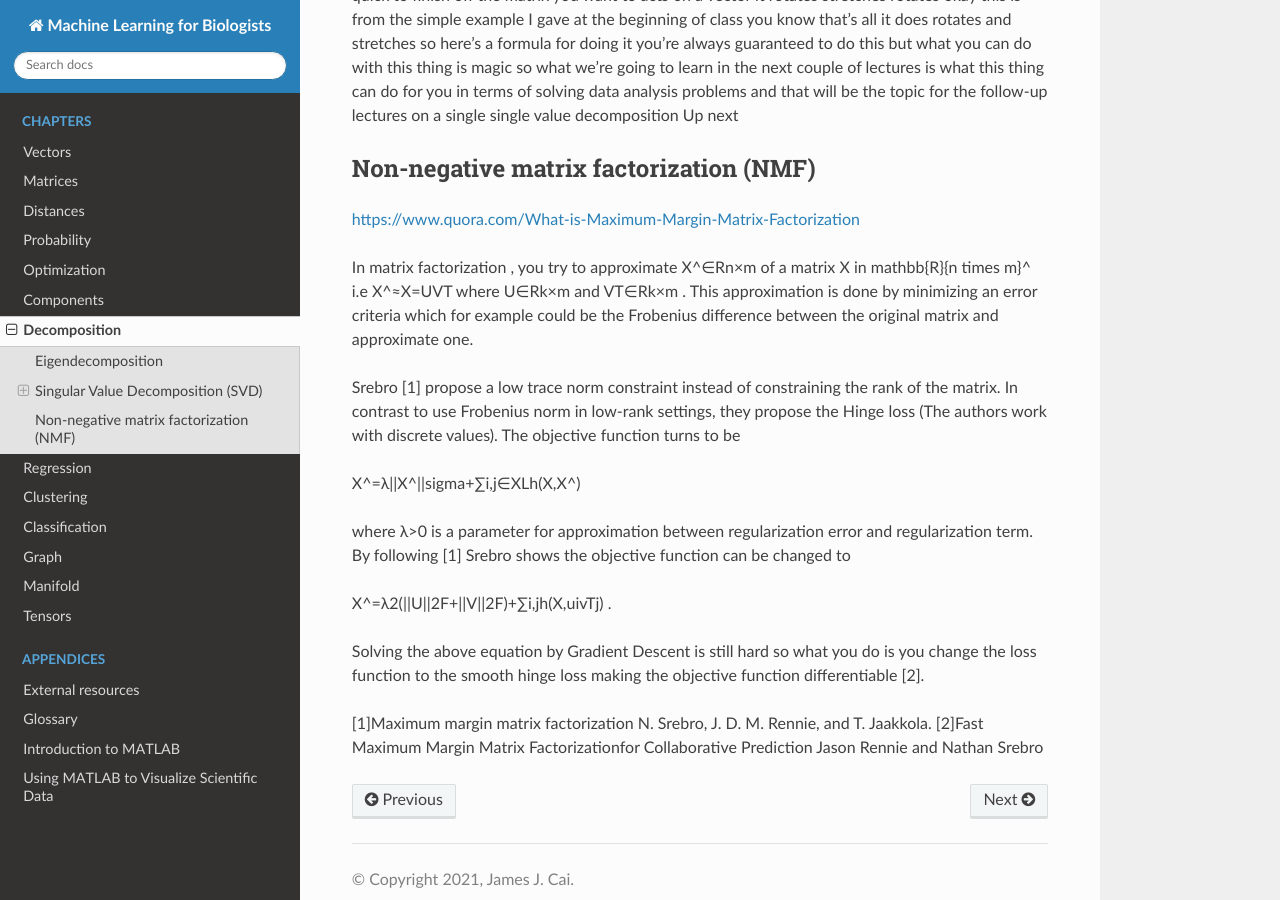
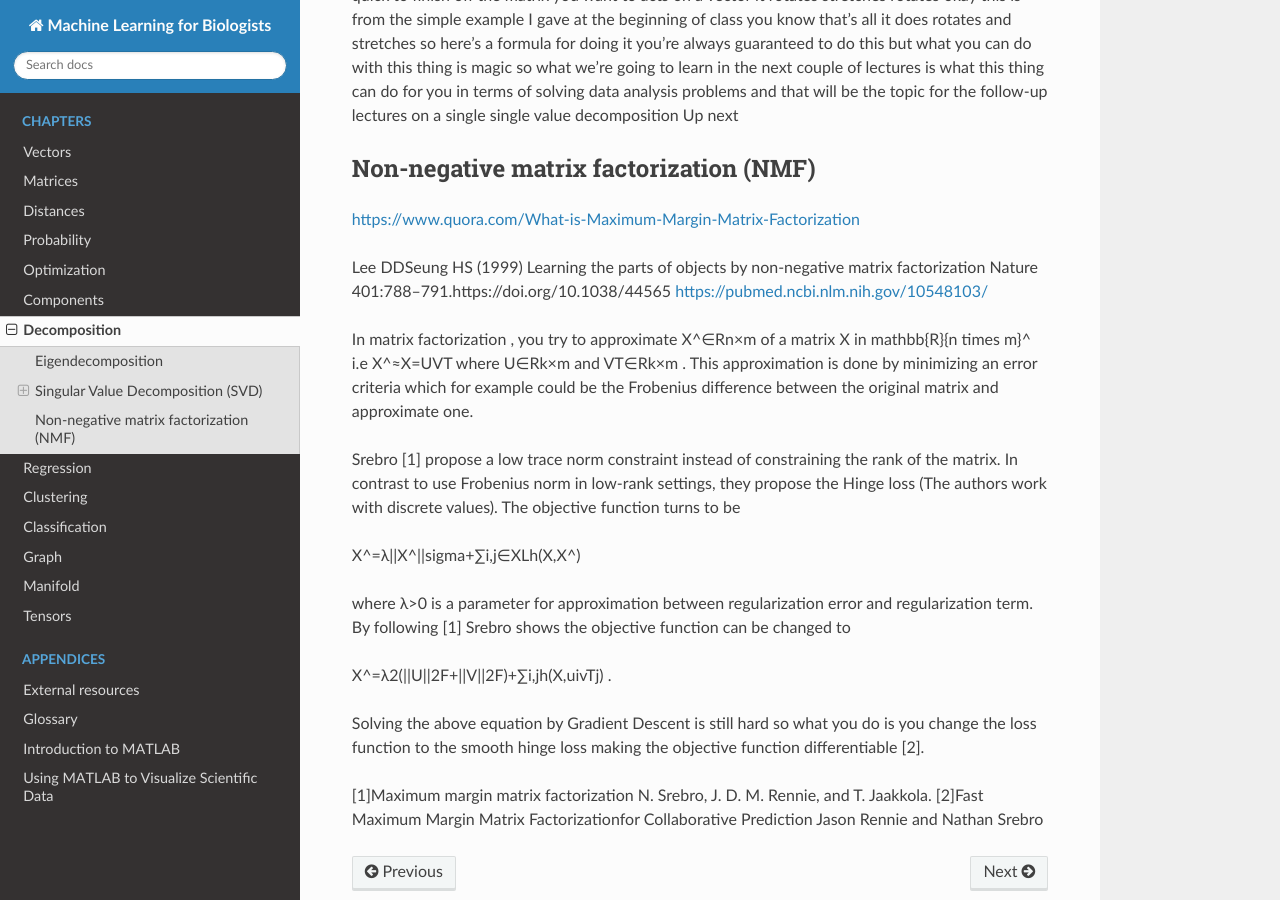
Before and after one commit to jamesjcai/readthedocs_ml4b, a Sphinx documentation site: the page built from docs/chapter_decomposition.rst, in a window 1280 px wide and 900 px high, scrolled down 7220 px. Built offline with Sphinx 7.4.7 and the Read the Docs theme 2.0.0, drawn with Linux system fonts in a browser that asks for light colours; formulas are drawn with MathJax 3.

Commit message:
Update chapter_decomposition.rst

```diff
--- a/docs/chapter_decomposition.rst
+++ b/docs/chapter_decomposition.rst
@@ -43,6 +43,8 @@ Non-negative matrix factorization (NMF)
 =======================================
 https://www.quora.com/What-is-Maximum-Margin-Matrix-Factorization
 
+Lee DDSeung HS (1999) Learning the parts of objects by non-negative matrix factorization Nature 401:788–791.https://doi.org/10.1038/44565 https://pubmed.ncbi.nlm.nih.gov/10548103/
+
 In matrix factorization , you try to approximate  X^∈Rn×m  of a matrix  X \in \mathbb{R}{n \times m}^  i.e
 X^≈X=UVT  where  U∈Rk×m  and  VT∈Rk×m . This approximation is done by minimizing an error criteria which for example could be the Frobenius difference between the original matrix and approximate one.
 
```
